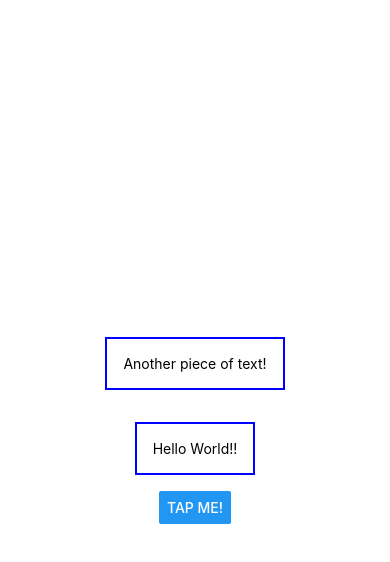
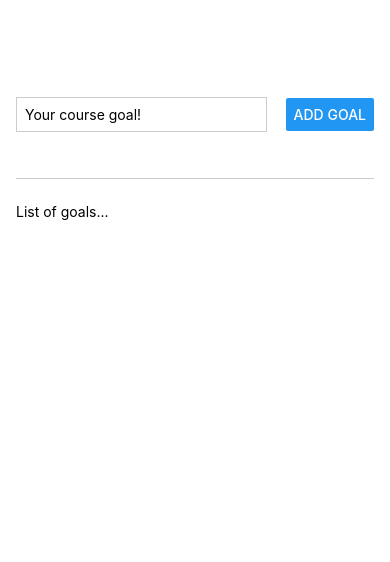
Before and after one commit to JG0328/RNCourse, a React Native app: screen / in a window 390 px wide. Shown: the top 562 px of the page. Built offline with nearby package versions, Linux system fonts and the light colour scheme.

Commit message:
Using flexbox

```diff
--- a/App.js
+++ b/App.js
@@ -1,28 +1,42 @@
-import { StyleSheet, Text, View, Button } from 'react-native';
+import { StyleSheet, Text, View, Button, TextInput } from 'react-native';
 
 export default function App() {
   return (
-    <View style={styles.container}>
-      <View>
-        <Text style={styles.dummyText}>Another piece of text!</Text>
+    <View style={styles.appContainer}>
+      <View style={styles.inputContainer}>
+        <TextInput style={styles.textInput} placeholder='Your course goal!' />
+        <Button title="Add Goal" />
       </View>
-      <Text style={styles.dummyText}>Hello World!!</Text>
-      <Button title={"Tap me!"} />
+      <View style={styles.goalsContainer}>
+        <Text>List of goals...</Text>
+      </View>
     </View>
   );
 }
 
 const styles = StyleSheet.create({
-  container: {
+  appContainer: {
     flex: 1,
-    backgroundColor: '#fff',
+    paddingTop: 50,
+    paddingHorizontal: 16
+  },
+  inputContainer: {
+    flex: 1,
+    flexDirection: 'row',
+    justifyContent: 'space-between',
     alignItems: 'center',
-    justifyContent: 'center',
+    marginBottom: 24,
+    borderBottomWidth: 1,
+    borderBottomColor: '#cccccc'
   },
-  dummyText: {
-    margin: 16,
-    borderWidth: 2,
-    borderColor: 'blue',
-    padding: 16
+  textInput: {
+    borderWidth: 1,
+    borderColor: '#cccccc',
+    width: '70%',
+    marginRight: 8,
+    padding: 8
+  },
+  goalsContainer: {
+    flex: 5
   }
 });
```
